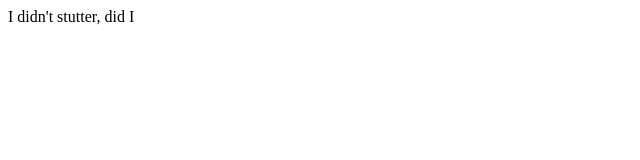
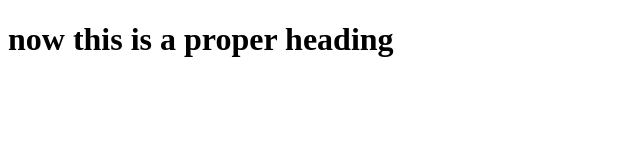
Before and after one commit to miscmike/mmmegaMarathon, a plain HTML site: page index.html in a window 1280 px wide. Shown: the whole page, without its empty margins (0-640 px from the left). Drawn offline with Linux system fonts and the light colour scheme.

Commit message:
add proper heading

```diff
--- a/index.html
+++ b/index.html
@@ -7,6 +7,6 @@
     <title>marathon of mega proportions</title>
   </head>
   <body>
-    I didn't stutter, did I
+    <h1>now this is a proper heading</h1>
   </body>
 </html>
```
